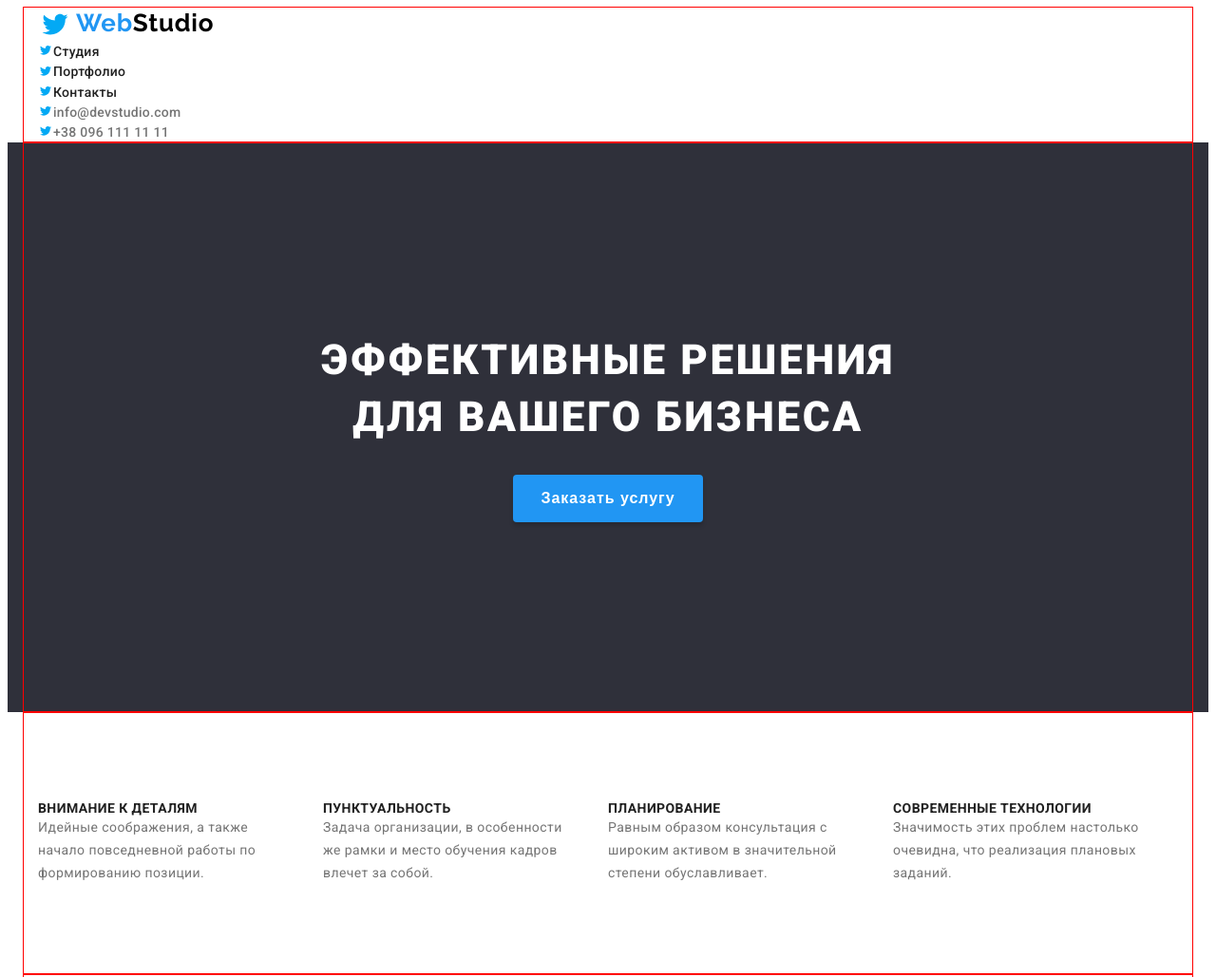
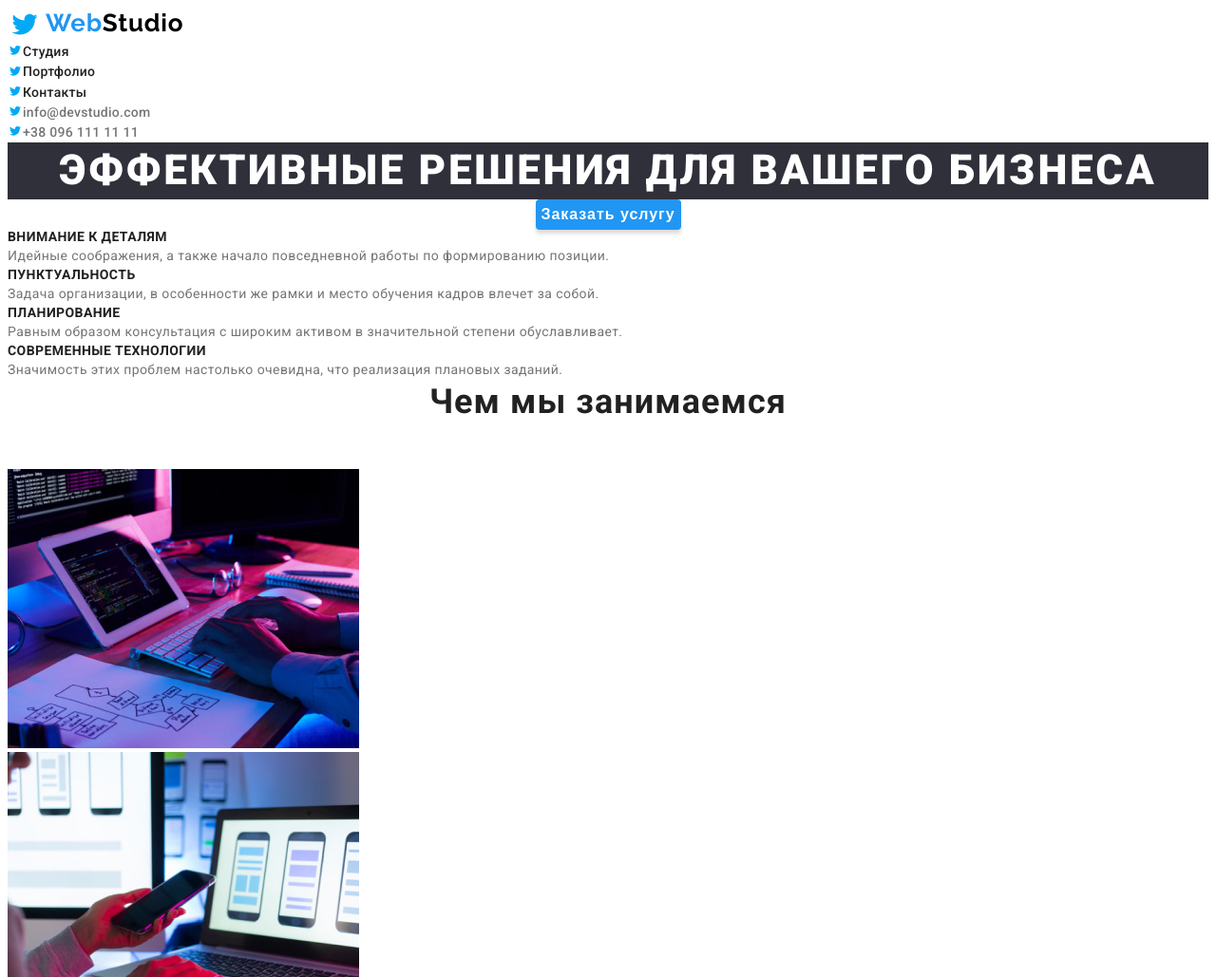
Before and after one commit to maxexc/goit-markup-hw-02, a plain HTML site: page index.html in a window 1280 px wide. Shown: the top 1029 px of the page at 95% size. Drawn offline with Linux system fonts and the light colour scheme.

Commit message:
restore HW2

```diff
--- a/css/styles.css
+++ b/css/styles.css
@@ -45,9 +45,7 @@ a::before {
 p,
 h1,
 h2,
-h3,
-li,
-img {
+h3 {
   margin: 0;
   padding: 0;
 }
@@ -55,7 +53,6 @@ ul {
   margin: 0;
   padding-left: 0;
 }
-
 a {
   color: currentColor;
 }
@@ -77,13 +74,6 @@ address {
   --portfolio-speciality-color: #757575;
   --portfolio-contact-e: rgba(255, 255, 255, 0.6);
   --typical-margin: 30px;
-}
-
-.container {
-  width: 1200px;
-  padding: 0 15px;
-  margin: 0 auto;
-  outline: 1px solid red;
 }
 
 /* header */
@@ -135,10 +125,6 @@ address {
 
 /* main */
 
-.main-box {
-  background-color: var(--main-background-color);
-}
-
 .main {
   font-weight: 900;
   font-size: 44px;
@@ -147,8 +133,7 @@ address {
   letter-spacing: 0.06em;
   text-transform: uppercase;
   color: var(--main-tittle-color);
-  max-width: 696px;
-  padding: 200px 252px 30px 252px;
+  background: var(--main-background-color);
 }
 
 .main-btn {
@@ -168,11 +153,6 @@ address {
   margin: 0 auto;
   display: block;
   /* выровнять кнопку по центру */
-  width: 200px;
-  height: 50px;
-}
-.div-btn {
-  padding-bottom: 200px;
 }
 
 .main-btn:hover,
@@ -208,19 +188,6 @@ h1[class="visually-hidden"] {
   clip: rect(0 0 0 0);
   clip-path: inset(50%);
   margin: -1px;
-}
-
-.description-list {
-  padding: 94px 0;
-  display: flex;
-}
-.description-block {
-  width: 270px;
-  margin-right: var(--typical-margin);
-  display: inline-block;
-}
-.last {
-  margin-right: 0;
 }
 
 .description {
--- a/index.html
+++ b/index.html
@@ -69,17 +69,14 @@
     <!-- main -->
     <main>
       <section class="main-box">
-        <div class="container">
         <h1 class="main" title="Эффективные решения для вашего бизнеса">
           Эффективные решения для вашего бизнеса
         </h1>
         <div class="div-btn">
           <button class="main-btn" type="button">Заказать услугу</button>
         </div>
-        </div>
       </section>
       <section class="details">
-        <div class="container">
         <!-- прячем заголовок от пользователя, Google  видит заголовок -->
         <h2 class="visually-hidden">Характеристики</h2>
         <ul class="description-list">
@@ -93,8 +90,8 @@
           <li class="description-block">
             <h3 class="description">Пунктуальность</h3>
             <p class="description-text">
-                Задача организации, в особенности же рамки и место обучения
-                кадров влечет за собой.
+              Задача организации, в особенности же рамки и место обучения кадров
+              влечет за собой.
             </p>
           </li>
           <li class="description-block">
@@ -112,20 +109,16 @@
             </p>
           </li>
         </ul>
-        </div>
       </section>
       <section>
-        <div class="container">
         <h2 class="team works">Чем мы занимаемся</h2>
         <ul>
           <li><img src="./images/box_1.jpg" alt="logic" width="370" /></li>
           <li><img src="./images/box_2.jpg" alt="styles" width="370" /></li>
           <li><img src="./images/box_3.jpg" alt="themes" width="370" /></li>
         </ul>
-        </div>
       </section>
       <section>
-        <div class="container">
         <h2 class="team">Наша команда</h2>
         <ul>
           <li>
@@ -152,21 +145,15 @@
             <p class="job-title">Marketing</p>
           </li>
           <li>
-              <img
-                src="./images/team_card_4.jpg"
-                alt="UI Designer"
-                width="270"
-              />
+            <img src="./images/team_card_4.jpg" alt="UI Designer" width="270" />
             <h3 class="name">Михаил Ермаков</h3>
             <p class="job-title">UI Designer</p>
           </li>
         </ul>
-        </div>
       </section>
     </main>
     <!-- footer -->
     <footer>
-      <div class="container">
       <a href="./index.html" class="footer-logo"
         ><span class="footer-logo-first">Web</span>Studio
       </a>
@@ -178,10 +165,7 @@
             >
           </li>
           <li>
-              <a
-                href="mailto:info@devstudio.com"
-                title="E-mail"
-                class="contact-e"
+            <a href="mailto:info@devstudio.com" title="E-mail" class="contact-e"
               >info@devstudio.com</a
             >
           </li>
@@ -192,7 +176,6 @@
           </li>
         </ul>
       </address>
-      </div>
     </footer>
   </body>
 </html>
```
Lines whose indentation alone changed are shown as unchanged.
